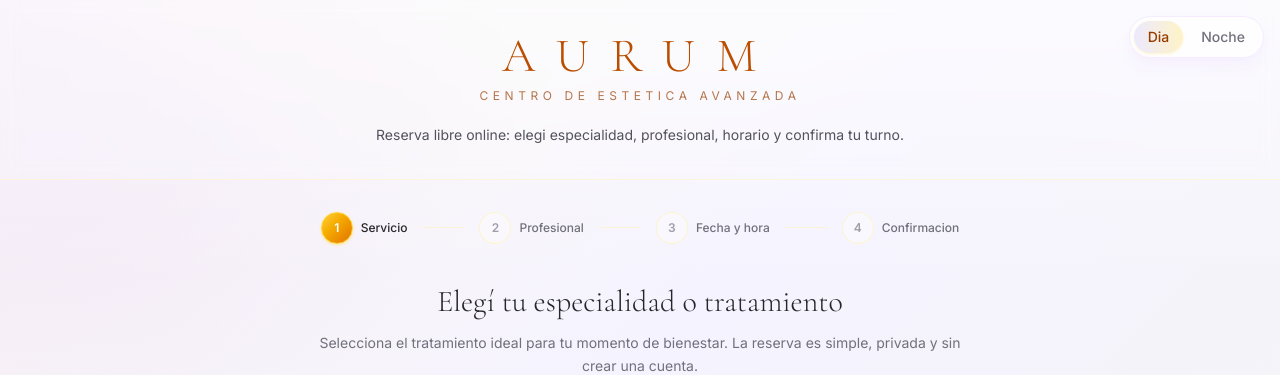
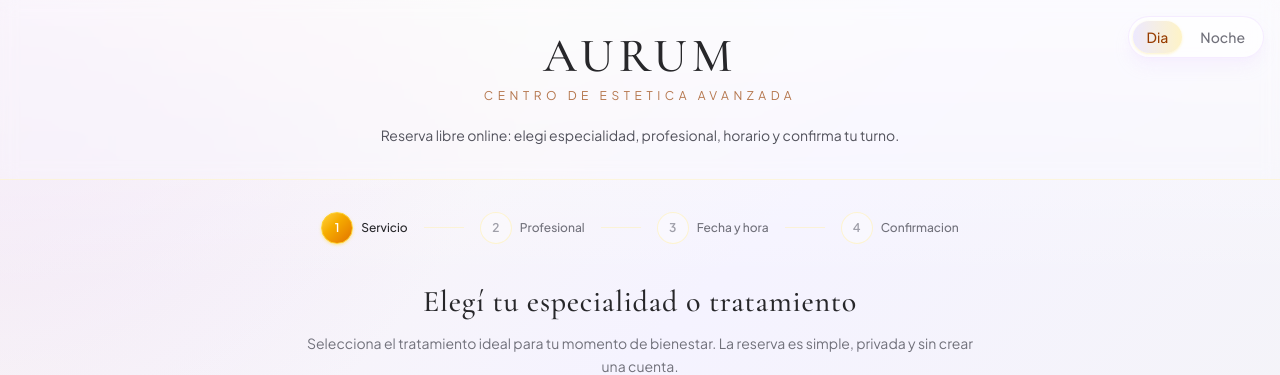
Before and after one commit to FedericoM77/estetica, a React (Vite) app: page / in a window 1280 px wide. Shown: the top 375 px of the page. Built offline with nearby package versions, Linux system fonts and the light colour scheme; no server answers; the database is empty.

Commit message:
Unificar tipografia premium de reserva

```diff
--- a/src/components/booking/StepService.tsx
+++ b/src/components/booking/StepService.tsx
@@ -2,13 +2,39 @@ import { useServices } from '../../hooks/useServices'
 import { Card } from '../ui/Card'
 import { Button } from '../ui/Button'
 import { Spinner } from '../ui/Spinner'
-import { formatPrecio } from '../../lib/format'
 import type { Servicio } from '../../types'
 
 interface StepServiceProps {
   servicioSeleccionado: Servicio | null
   onSelect: (servicio: Servicio) => void
   onNext: () => void
+}
+
+const nfARS = new Intl.NumberFormat('es-AR', {
+  style: 'currency',
+  currency: 'ARS',
+  maximumFractionDigits: 0,
+})
+
+function PrecioServicio({ servicio }: { servicio: Servicio }) {
+  if (servicio.precio == null) {
+    return (
+      <span className="font-sans text-sm font-medium text-amber-700/80 dark:text-[#E6C687]">
+        A consultar
+      </span>
+    )
+  }
+
+  return (
+    <span className="font-sans text-sm font-semibold text-amber-700/80 dark:text-[#E6C687]">
+      {servicio.precio_desde && (
+        <span className="mr-1 font-normal text-amber-700/70 dark:text-[#E6C687]/80">
+          desde
+        </span>
+      )}
+      {nfARS.format(servicio.precio)}
+    </span>
+  )
 }
 
 export function StepService({ servicioSeleccionado, onSelect, onNext }: StepServiceProps) {
@@ -19,7 +45,7 @@ export function StepService({ servicioSeleccionado, onSelect, onNext }: StepServ
 
   return (
     <div className="animate-step-in">
-      <h2 className="mb-3 text-center font-display text-3xl font-light text-zinc-800 dark:text-zinc-50">
+      <h2 className="mb-3 text-center font-display text-3xl font-medium tracking-wide text-zinc-800 dark:text-zinc-50">
         Elegí tu especialidad o tratamiento
       </h2>
       <p className="mx-auto mb-8 max-w-2xl text-center text-sm leading-relaxed text-zinc-500 dark:text-zinc-400">
@@ -36,8 +62,9 @@ export function StepService({ servicioSeleccionado, onSelect, onNext }: StepServ
             role="button"
             tabIndex={0}
             onKeyDown={(e) => e.key === 'Enter' && onSelect(servicio)}
+            className="flex min-h-44 flex-col"
           >
-            <h3 className="font-display text-xl text-zinc-800 dark:text-zinc-50">
+            <h3 className="font-sans text-base font-semibold leading-6 text-zinc-800 dark:text-zinc-50">
               {servicio.nombre}
             </h3>
             {servicio.descripcion && (
@@ -45,11 +72,9 @@ export function StepService({ servicioSeleccionado, onSelect, onNext }: StepServ
                 {servicio.descripcion}
               </p>
             )}
-            <div className="mt-3 flex items-baseline justify-between">
-              <span className="font-display text-lg text-amber-700/80 dark:text-[#E6C687]">
-                {formatPrecio(servicio)}
-              </span>
-              <span className="text-xs font-medium uppercase tracking-wider text-zinc-500 dark:text-zinc-500">
+            <div className="mt-auto flex items-baseline justify-between gap-4 pt-5">
+              <PrecioServicio servicio={servicio} />
+              <span className="font-sans text-xs font-semibold uppercase tracking-wider text-zinc-400 dark:text-zinc-500">
                 {servicio.duracion_minutos} min
               </span>
             </div>
--- a/src/components/booking/Stepper.tsx
+++ b/src/components/booking/Stepper.tsx
@@ -2,7 +2,7 @@ const pasos = ['Servicio', 'Profesional', 'Fecha y hora', 'Confirmacion']
 
 export function Stepper({ pasoActual }: { pasoActual: number }) {
   return (
-    <ol className="mb-10 flex items-center justify-center gap-2 sm:gap-4">
+    <ol className="mb-10 flex items-center justify-center gap-2 font-sans sm:gap-4">
       {pasos.map((nombre, i) => {
         const numero = i + 1
         const activo = numero === pasoActual
--- a/src/components/layout/Header.tsx
+++ b/src/components/layout/Header.tsx
@@ -6,7 +6,7 @@ export function Header() {
     <header className="relative border-b border-amber-100/60 bg-white/20 backdrop-blur-sm dark:border-white/10 dark:bg-black/10">
       <div className="mx-auto flex max-w-5xl flex-col items-center px-4 py-8">
         <Link to="/" className="flex flex-col items-center">
-          <h1 className="font-display text-4xl font-light tracking-[0.45em] text-amber-700 sm:text-5xl dark:text-[#E6C687]">
+          <h1 className="font-display text-4xl font-medium uppercase leading-none tracking-widest text-zinc-800 sm:text-5xl dark:text-[#E6C687]">
             AURUM
           </h1>
           <p className="mt-2 text-xs uppercase tracking-[0.38em] text-amber-800/70 dark:text-amber-100/70">
--- a/src/index.css
+++ b/src/index.css
@@ -1,3 +1,4 @@
+@import url('https://fonts.googleapis.com/css2?family=Cormorant+Garamond:wght@400;500;600&family=Plus+Jakarta+Sans:wght@400;500;600;700&display=swap');
 @import 'tailwindcss';
 
 @custom-variant dark (&:where(.dark, .dark *));
@@ -16,7 +17,8 @@
   --color-error: #e05a5a;
 
   --font-display: 'Cormorant Garamond', Georgia, serif;
-  --font-body: 'Inter', system-ui, sans-serif;
+  --font-sans: 'Plus Jakarta Sans', system-ui, sans-serif;
+  --font-body: 'Plus Jakarta Sans', system-ui, sans-serif;
 
   --radius-card: 12px;
   --radius-btn: 8px;
```
